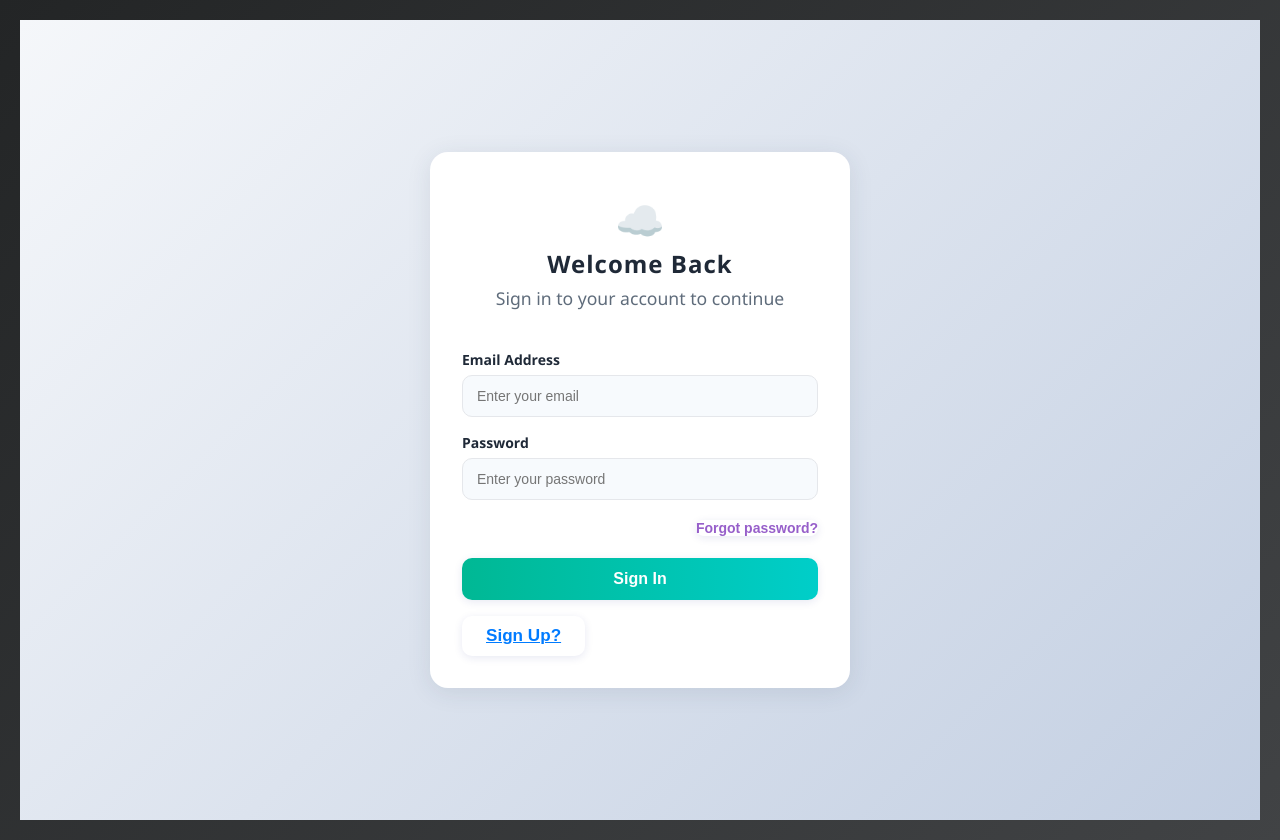
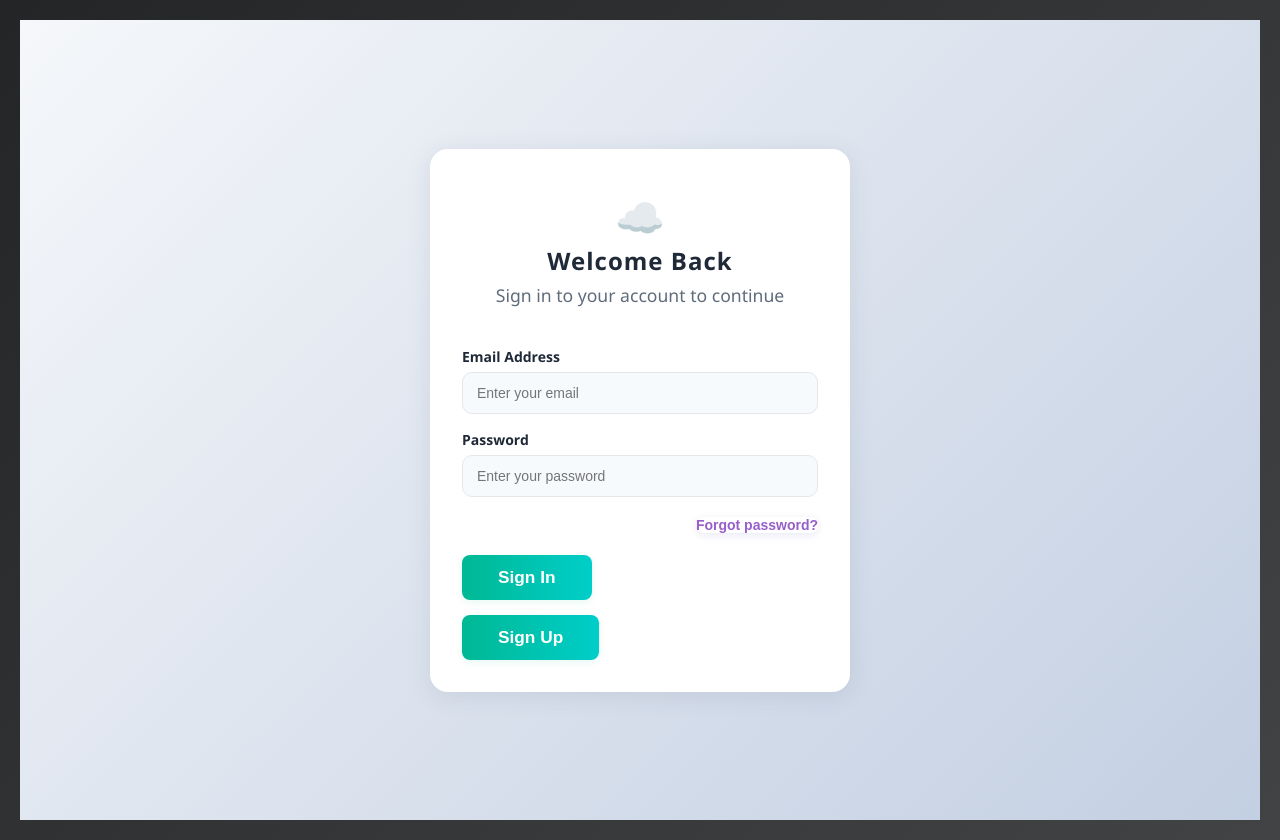
Before and after one commit to securityexpertteam/CloudCreators, a React (Create React App) app in the folder Frontend/: page / in a window 1280 px wide. Built offline with nearby package versions, Linux system fonts and the light colour scheme; the HTML template or start-up script is replaced by a standard one.

Commit message:
Update SignIn.js

```diff
--- a/Frontend/src/SignIn/SignIn.js
+++ b/Frontend/src/SignIn/SignIn.js
@@ -112,17 +112,20 @@ const SignIn = () => {
             Forgot password?
           </button>
         </div>
-        <button type="submit" className="signin-button" disabled={submitting}>
-          {submitting ? "Signing In..." : "Sign In"}
-        </button>
-        <div className="signup-redirect">
+        <div className="signin-actions">
+          <button
+            type="submit"
+            className="signin-btn"
+            disabled={submitting}
+          >
+            {submitting ? "Signing In..." : "Sign In"}
+          </button>
           <button
             type="button"
-            className="signup-link"
+            className="signup-btn"
             onClick={() => navigate("/signup")}
-            style={{ marginTop: "16px", background: "none", border: "none", color: "#007bff", cursor: "pointer", textDecoration: "underline" }}
           >
-            Sign Up?
+            Sign Up
           </button>
         </div>
       </form>
```
